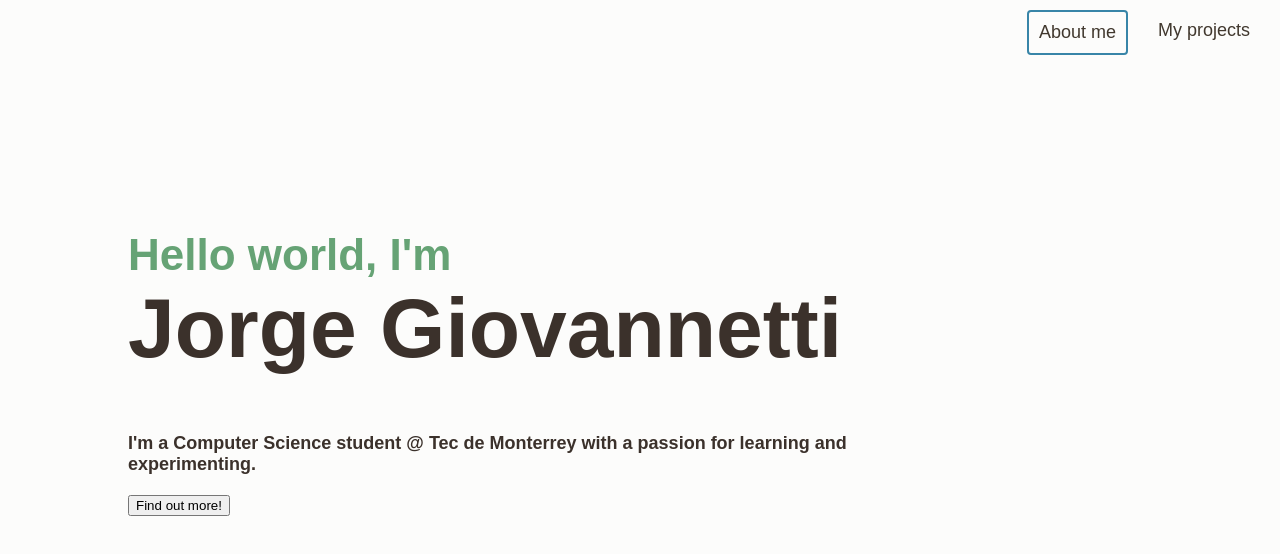
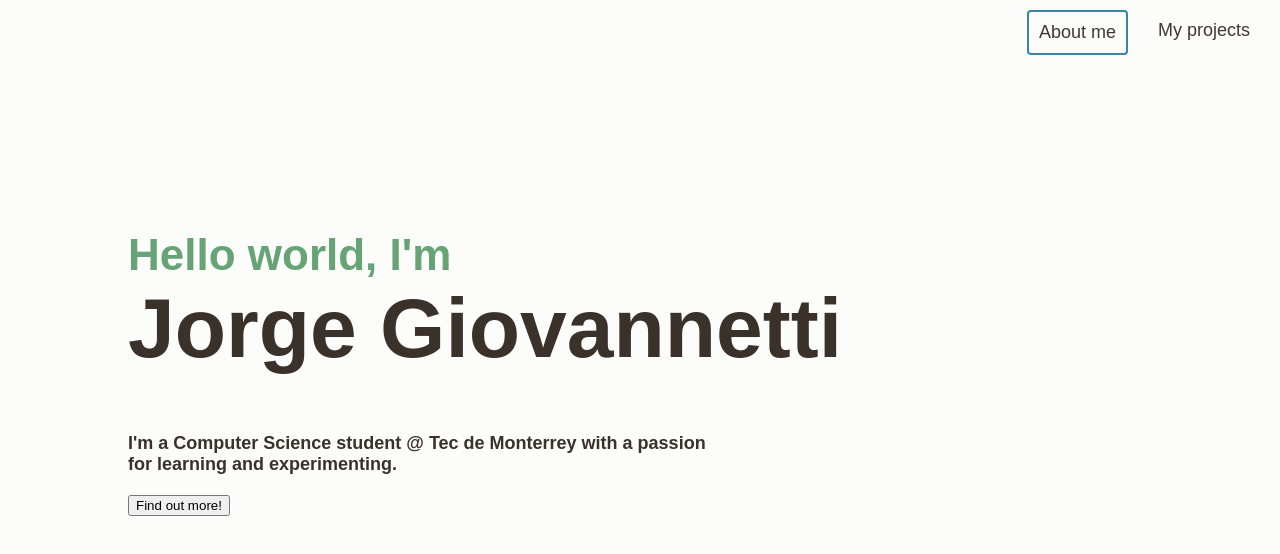
Before and after one commit to JorgeGiovannetti/jorgegiovannetti.com, a Gatsby site: page / in a window 1280 px wide. Shown: the top 554 px of the page. Built offline with nearby package versions, Linux system fonts and the light colour scheme; Gatsby itself is replaced by a stand-in of ours.

Commit message:
Better maxWidth for subtitle

```diff
--- a/src/components/hero.js
+++ b/src/components/hero.js
@@ -43,7 +43,7 @@ const HeroSection = () => {
     <HeroContainer>
       <HeroSub> Hello world, I'm</HeroSub>
       <HeroTitle>Jorge Giovannetti</HeroTitle>
-      <h3 style={{ maxWidth: '80%' }}>I'm a Computer Science student @ Tec de Monterrey with a passion for learning and experimenting.</h3>
+      <h3 style={{ maxWidth: '600px' }}>I'm a Computer Science student @ Tec de Monterrey with a passion for learning and experimenting.</h3>
       <button onClick={handleClick}>Find out more!</button>
     </HeroContainer>
   );
```
